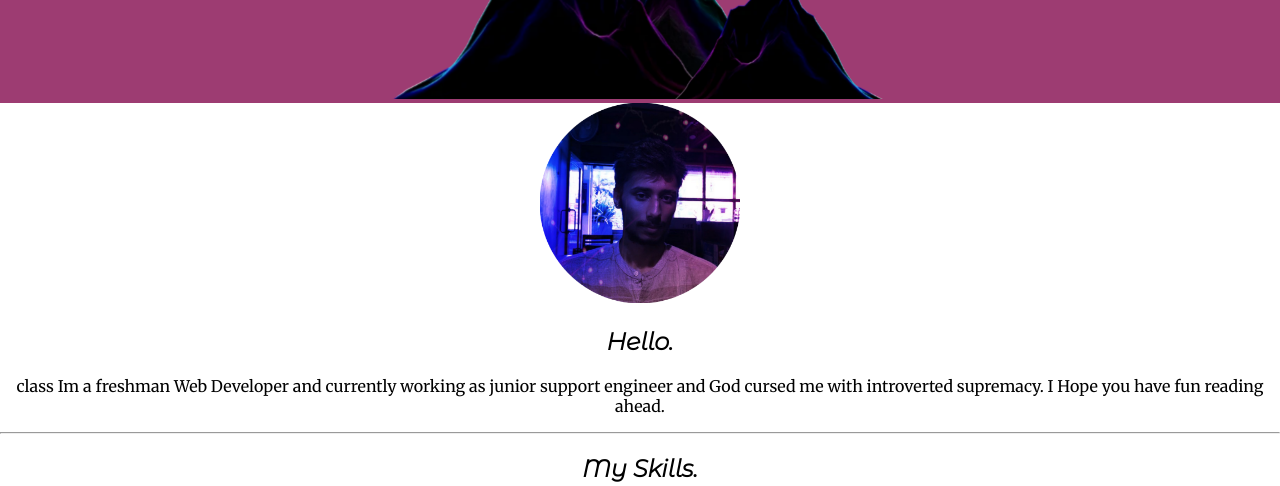
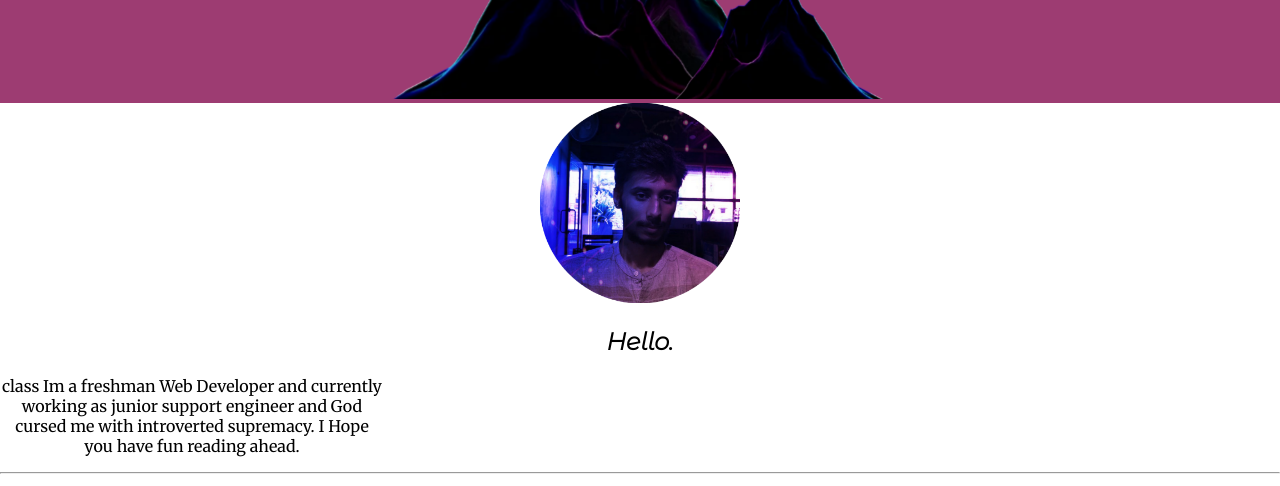
Before and after one commit to prayasoncloud/personal-site, a plain HTML site: page index.html in a window 1280 px wide. Shown: the part 323-809 px from the top of the page. Drawn offline with Linux system fonts and the light colour scheme; a web font is replaced by a local one.

Commit message:
Update styles.css

```diff
--- a/css/styles.css
+++ b/css/styles.css
@@ -35,6 +35,11 @@ h3{
     margin: 100px auto 100px auto;
 }
 
+.intro{
+    width: 30%;
+
+}
+
 .cloud1{
     position: absolute;
     right: 300px;
```
